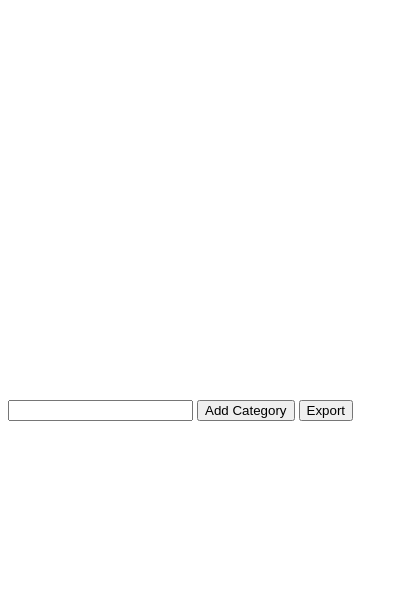
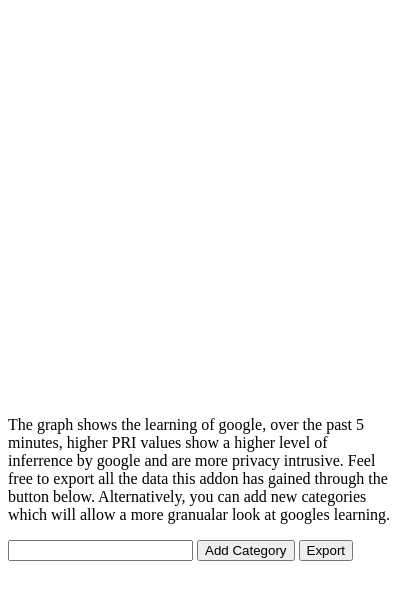
Before and after one commit to KillianDavitt/DontLetGoogleKnowImLonely, a browser extension: page popup/history.html in a window 400 px wide. Shown: the part 66-666 px from the top of the page. Drawn offline with Linux system fonts and the light colour scheme.

Commit message:
Updated readme, added some info to the popup

```diff
--- a/popup/history.html
+++ b/popup/history.html
@@ -4,6 +4,13 @@
 
     <h1>History</h1>
 	<canvas width="400" height="400"  id="myCanvas"></canvas>
+
+<p>
+The graph shows the learning of google, over the past 5 minutes, higher PRI values show a higher level of inferrence by google and are more privacy intrusive.
+Feel free to export all the data this addon has gained through the button below. Alternatively, you can add new categories which will allow a more granualar look at googles learning.
+
+</p>
+
 
 <div id="export_data">
 
```
Also changed, not shown: README.md.
